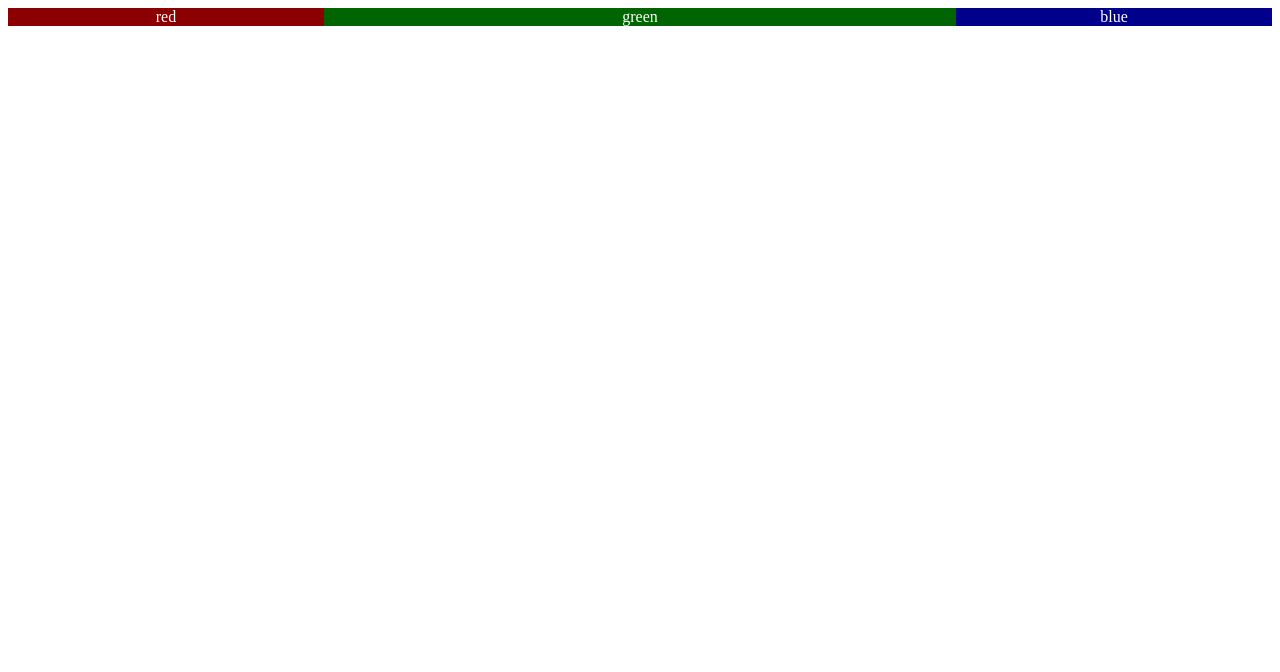
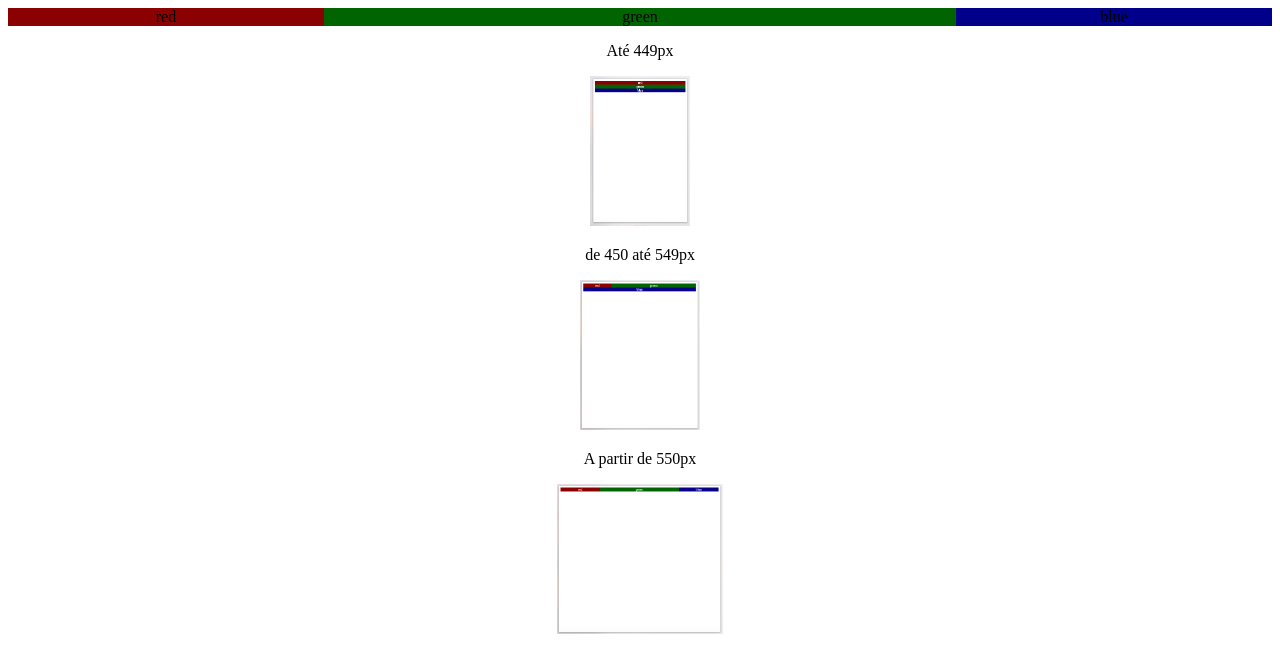
Before and after one commit to andreporto/nanodegree-fend, a plain HTML site: page Projeto-Fundamentos_Webdesign_Responsivo/Padroes_Responsivos/column-drop.html in a window 1280 px wide. Drawn offline with Linux system fonts and the light colour scheme.

Commit message:
adição de ilustrações para column-drop

```diff
--- a/Projeto-Fundamentos_Webdesign_Responsivo/Padroes_Responsivos/column-drop.css
+++ b/Projeto-Fundamentos_Webdesign_Responsivo/Padroes_Responsivos/column-drop.css
@@ -3,13 +3,21 @@ div {
     color:white;
 }
 
+img {
+    max-height: 150px;
+}
+
 [container] {
     display: flex;
+}
+
+[wrap] {
     flex-wrap: wrap;
 }
 
 [box] {
     width: 100%;
+    color: black;
 }
 
 [red] {
--- a/Projeto-Fundamentos_Webdesign_Responsivo/Padroes_Responsivos/column-drop.html
+++ b/Projeto-Fundamentos_Webdesign_Responsivo/Padroes_Responsivos/column-drop.html
@@ -7,10 +7,18 @@
         <link href="column-drop.css" rel="stylesheet">
     </head>
     <body>
-    <div container>
+    <div container wrap>
         <div box red>red</div>
         <div box green>green</div>
         <div box blue>blue</div>
     </div>
+    <div box>
+        <p>Até 449px</p>
+        <img src="images/column-drop-small.png" alt="até 449px">
+        <p>de 450 até 549px</p>
+        <img src="images/column-drop-medium.png" alt="a partir de 450px">
+        <p>A partir de 550px</p>
+        <img src="images/column-drop-large.png" alt="a partir de 550px">
+    </div>
     </body>
 </html>
```
Also changed, not shown: Projeto-Fundamentos_Webdesign_Responsivo/Padroes_Responsivos/images/column-drop-large.png (added), Projeto-Fundamentos_Webdesign_Responsivo/Padroes_Responsivos/images/column-drop-medium.png (added), Projeto-Fundamentos_Webdesign_Responsivo/Padroes_Responsivos/images/column-drop-small.png (added).
